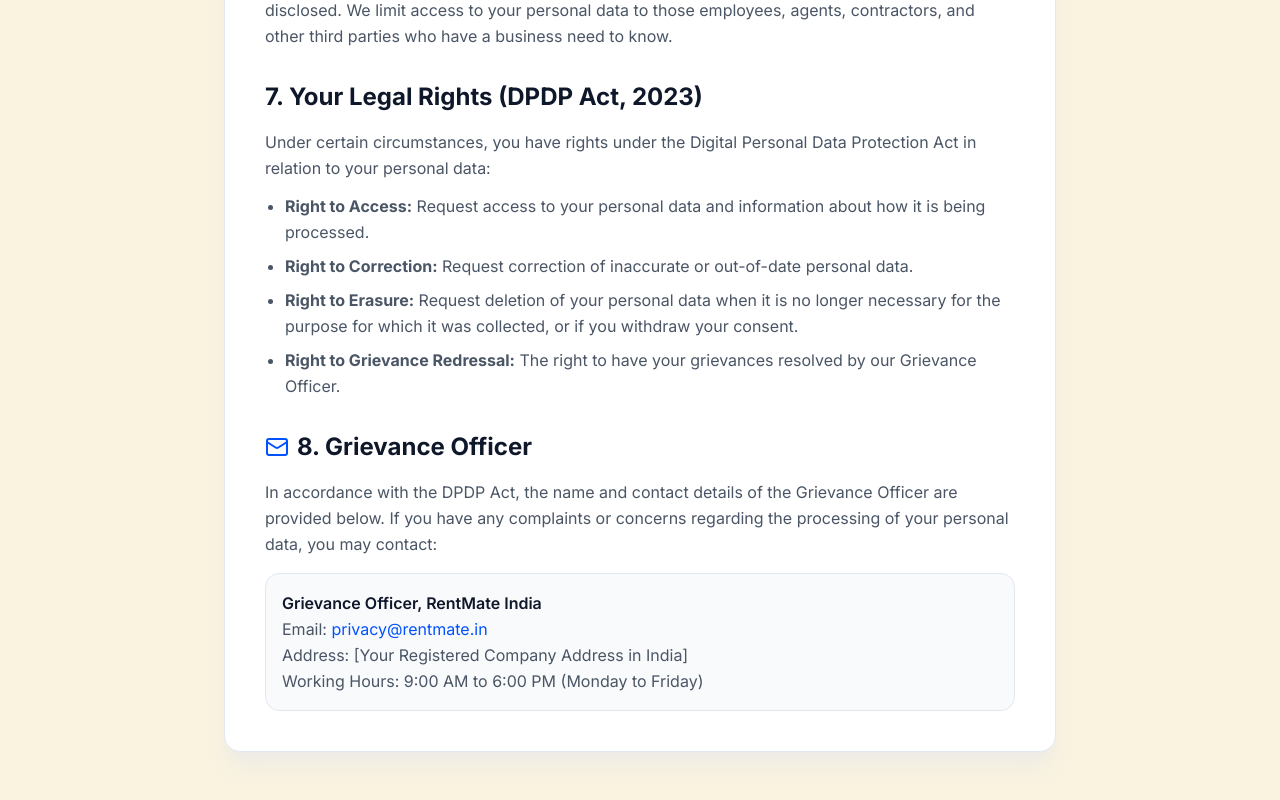
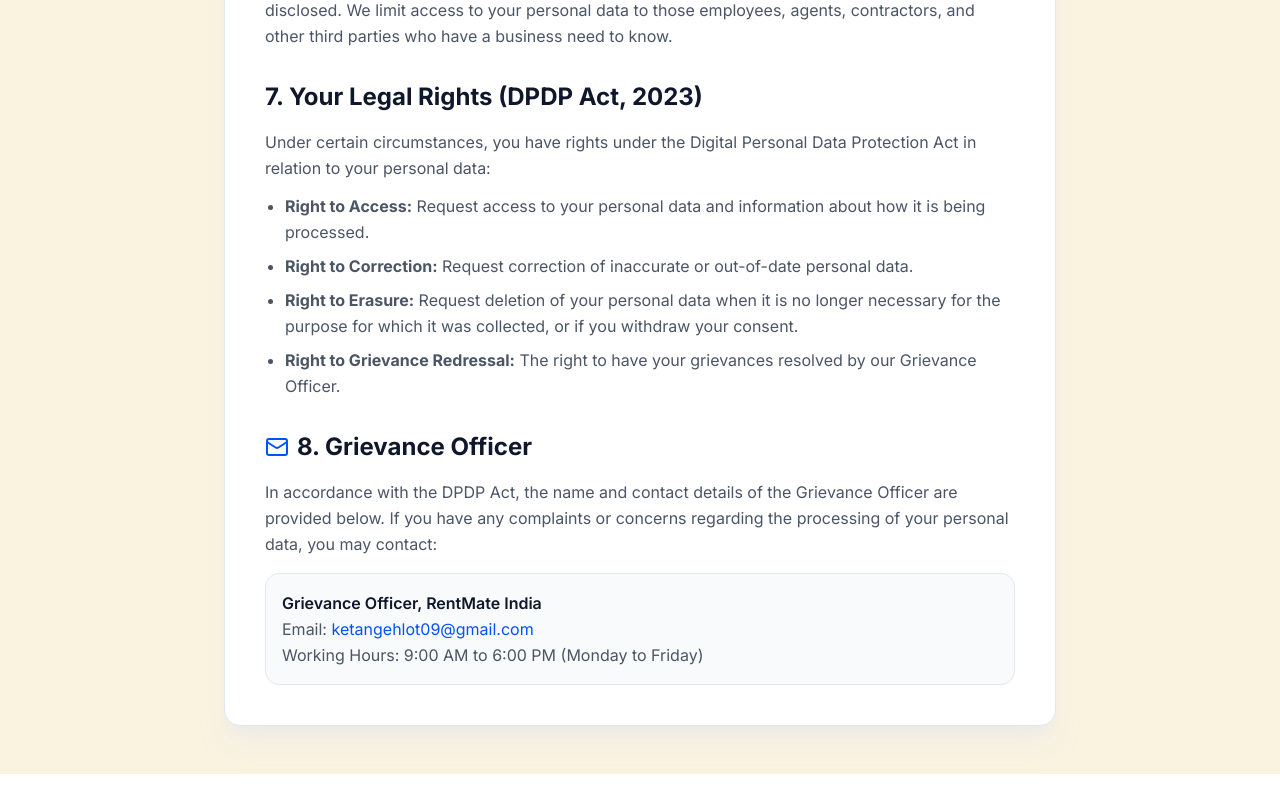
Before and after one commit to Ketan-Gehlot/Rentalhouse, a Next.js app in the folder apps/web/: page /privacy in a window 1280 px wide. Shown: the part 2158-2958 px from the top of the page. After the commit the page ends 2932 px from the top, so only its background shows below. Built offline with nearby package versions, Linux system fonts and the light colour scheme; no server answers.

Commit message:
update: add actual email and remove address in privacy policy

```diff
--- a/apps/web/app/privacy/page.tsx
+++ b/apps/web/app/privacy/page.tsx
@@ -116,8 +116,7 @@ export default function PrivacyPolicyPage() {
             </p>
             <div className="mt-4 p-4 bg-gray-50 rounded-xl border border-gray-100">
               <p className="font-semibold text-[#0F172A]">Grievance Officer, RentMate India</p>
-              <p>Email: <a href="mailto:privacy@rentmate.in" className="text-[#0052FF] hover:underline">privacy@rentmate.in</a></p>
-              <p>Address: [Your Registered Company Address in India]</p>
+              <p>Email: <a href="mailto:ketangehlot09@gmail.com" className="text-[#0052FF] hover:underline">ketangehlot09@gmail.com</a></p>
               <p>Working Hours: 9:00 AM to 6:00 PM (Monday to Friday)</p>
             </div>
           </section>
```
